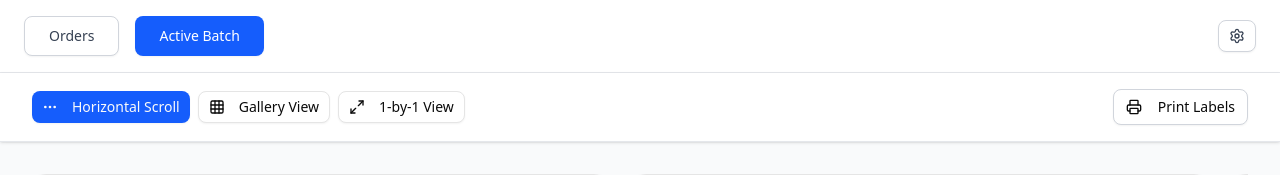
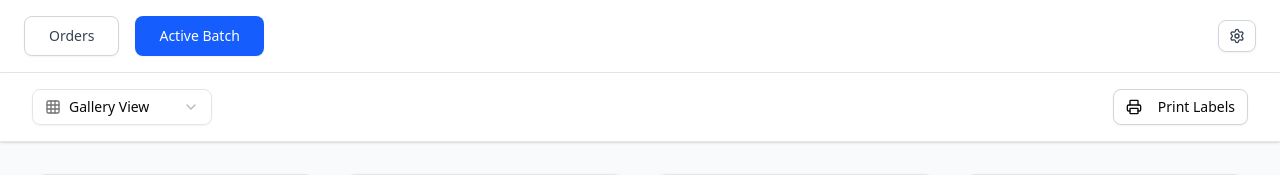
Before and after one commit to alandweckkk/print-order-admin, a Next.js app: page /active-batch in a window 1280 px wide. Shown: the top 175 px of the page. Built offline with nearby package versions, Linux system fonts and the light colour scheme.

Commit message:
Active Batch

```diff
--- a/src/app/active-batch/page.tsx
+++ b/src/app/active-batch/page.tsx
@@ -4,6 +4,13 @@ import { useState, useEffect, useRef, useCallback } from 'react';
 import { Card, CardContent } from "@/components/ui/card";
 import { Button } from "@/components/ui/button";
 import { Badge } from "@/components/ui/badge";
+import {
+  Select,
+  SelectContent,
+  SelectItem,
+  SelectTrigger,
+  SelectValue,
+} from "@/components/ui/select";
 import {
   MoreHorizontal,
   Grid3X3,
@@ -173,7 +180,7 @@ function useTouchGesture(onSwipeLeft: () => void, onSwipeRight: () => void) {
 
 export default function ActiveBatchPage() {
   const router = useRouter();
-  const [viewMode, setViewMode] = useState<ViewMode>('horizontal');
+  const [viewMode, setViewMode] = useState<ViewMode>('gallery');
   const [orders, setOrders] = useState(mockOrders);
   const [currentOrderIndex, setCurrentOrderIndex] = useState(0);
   const [isMobile, setIsMobile] = useState(false);
@@ -273,39 +280,34 @@ export default function ActiveBatchPage() {
         {/* Sticky Top Bar */}
         <div className="sticky top-0 z-10 bg-white border-b border-gray-200 px-4 sm:px-8 py-4 shadow-sm">
           <div className="flex flex-col sm:flex-row items-start sm:items-center justify-between gap-4">
-            {/* View Toggle Buttons - Hide on mobile, auto-switch to 1-by-1 */}
+            {/* View Mode Dropdown - Hide on mobile, auto-switch to 1-by-1 */}
             {!isMobile && (
-              <div className="flex items-center gap-2 flex-wrap">
-                <Button
-                  variant={viewMode === 'horizontal' ? 'default' : 'outline'}
-                  size="sm"
-                  onClick={() => setViewMode('horizontal')}
-                  className={viewMode === 'horizontal' ? 'bg-blue-600 hover:bg-blue-700' : ''}
-                >
-                  <MoreHorizontal className="h-4 w-4 mr-2" />
-                  <span className="hidden sm:inline">Horizontal Scroll</span>
-                  <span className="sm:hidden">Scroll</span>
-                </Button>
-                <Button
-                  variant={viewMode === 'gallery' ? 'default' : 'outline'}
-                  size="sm"
-                  onClick={() => setViewMode('gallery')}
-                  className={viewMode === 'gallery' ? 'bg-blue-600 hover:bg-blue-700' : ''}
-                >
-                  <Grid3X3 className="h-4 w-4 mr-2" />
-                  <span className="hidden sm:inline">Gallery View</span>
-                  <span className="sm:hidden">Gallery</span>
-                </Button>
-                <Button
-                  variant={viewMode === 'one-by-one' ? 'default' : 'outline'}
-                  size="sm"
-                  onClick={() => setViewMode('one-by-one')}
-                  className={viewMode === 'one-by-one' ? 'bg-blue-600 hover:bg-blue-700' : ''}
-                >
-                  <Maximize2 className="h-4 w-4 mr-2" />
-                  <span className="hidden sm:inline">1-by-1 View</span>
-                  <span className="sm:hidden">1-by-1</span>
-                </Button>
+              <div className="flex items-center gap-2">
+                <Select value={viewMode} onValueChange={(value: ViewMode) => setViewMode(value)}>
+                  <SelectTrigger className="w-[180px]">
+                    <SelectValue />
+                  </SelectTrigger>
+                  <SelectContent>
+                    <SelectItem value="gallery">
+                      <div className="flex items-center gap-2">
+                        <Grid3X3 className="h-4 w-4" />
+                        Gallery View
+                      </div>
+                    </SelectItem>
+                    <SelectItem value="horizontal">
+                      <div className="flex items-center gap-2">
+                        <MoreHorizontal className="h-4 w-4" />
+                        Horizontal Scroll
+                      </div>
+                    </SelectItem>
+                    <SelectItem value="one-by-one">
+                      <div className="flex items-center gap-2">
+                        <Maximize2 className="h-4 w-4" />
+                        1-by-1 View
+                      </div>
+                    </SelectItem>
+                  </SelectContent>
+                </Select>
               </div>
             )}
 
```
